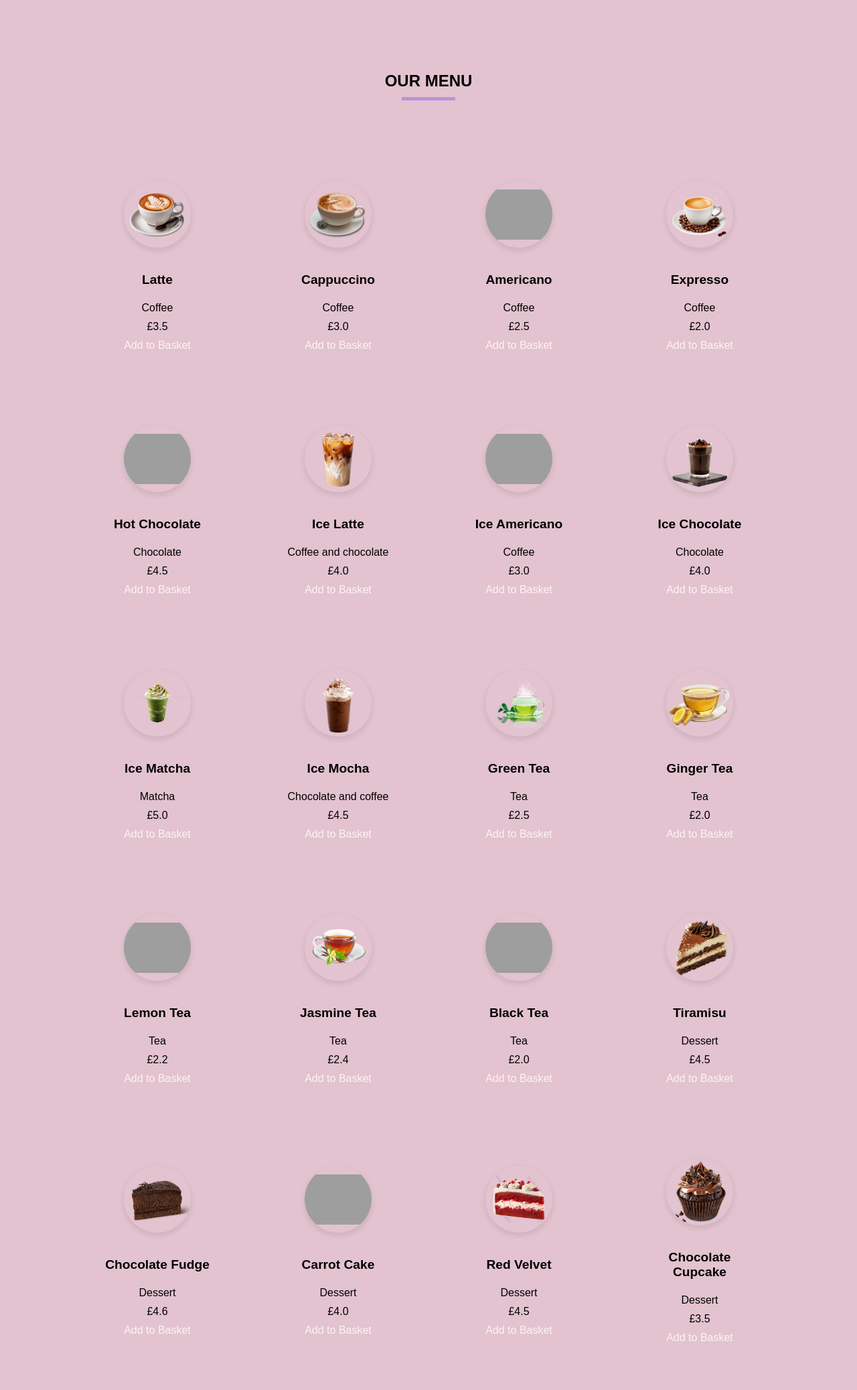
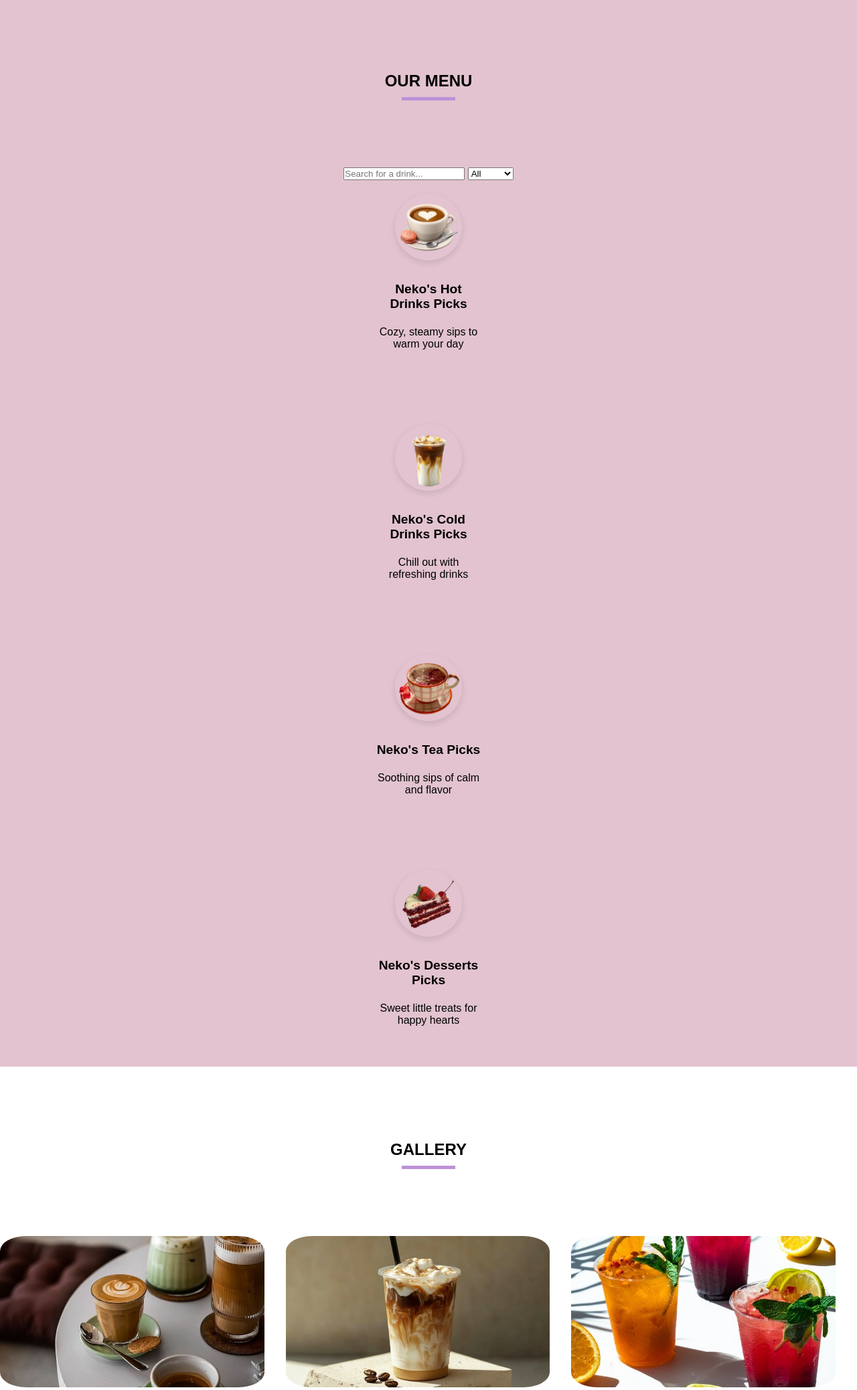
Before and after one commit to HsuHsu18/nekocafe, a Flask app: page / in a window 1280 px wide. Shown: the part 1497-3573 px from the top of the page at 67% size. Run offline with Flask 3, Linux system fonts and the light colour scheme; some web fonts are replaced; grey boxes are pictures that could not be loaded.

Commit message:
working relational database with product category

```diff
--- a/app.py
+++ b/app.py
@@ -1,6 +1,6 @@
 from flask import Flask, render_template, session, redirect, url_for, request
 from flask_sqlalchemy import SQLAlchemy
-from models import db, MenuItem, BasketItem
+from models import db, MenuItem, BasketItem, ProductTypes
 
 app = Flask(__name__)
 app.secret_key = 'supersecretkey'  # Required for sessions
@@ -13,15 +13,13 @@ app.config['SQLALCHEMY_TRACK_MODIFICATIONS'] = False
 # db = SQLAlchemy()
 db.init_app(app)
 
-# # MenuItem model
 # class MenuItem(db.Model):
 #     id = db.Column(db.Integer, primary_key=True)
-#     name = db.Column(db.String(100))
-#     price = db.Column(db.Float)
-#     description = db.Column(db.String(200))
+#     name = db.Column(db.String(100), nullable=False)
+#     description = db.Column(db.Text)
+#     price = db.Column(db.Float, nullable=False)
+#     image_url = db.Column(db.String(255), nullable=False)
 #     category = db.Column(db.String(50))
-#     image_url = db.Column(db.String(100))  # e.g. images/1.png
-#     carbon_impact = db.Column(db.Float)
 
 with app.app_context():
     db.create_all()  # Create all tables if they don't exist
@@ -31,7 +29,8 @@ with app.app_context():
 def index():
     menu_items_py = MenuItem.query.all()  # Fetch all menu items
     print(menu_items_py)  # Debugging line to check the fetched items
-    return render_template('index.html', menu_items = menu_items_py)
+    product_types = ProductTypes.query.all()  # Fetch all product types
+    return render_template('index.html', menu_items = menu_items_py, product_types=product_types)
 
 # Add item to the basket
 @app.route('/add_to_basket/<int:item_id>')
--- a/static/styles/defaults.css
+++ b/static/styles/defaults.css
@@ -248,11 +248,10 @@ header .navbar {
     gap: 10px;
 }
 
-.menu-section .menu-list .menu-item .menu-image {
+.menu-image {
     width: 100px;
     height: 100px;
-    object-fit: cover;
-    border-radius: 50%; /* Circular image */
+    border-radius: 50%;
     box-shadow: 0 4px 10px rgba(0, 0, 0, 0.1);
     margin-bottom: 15px;
     object-fit: contain;
@@ -269,21 +268,56 @@ header .navbar {
 }
 
 /* Menu details  */
-.menu-details {
-    display: none;
-    margin-top: 10px;
-    text-align: left;
+.menu-section {
+    padding: 60px 20px;
+    background: #e2c3cf;
+    text-align: center;
 }
 
-.menu-details ul {
-    padding-left: 0;
-    list-style: none;
-    font-size: 0.9rem;
+.menu-controls {
+    margin-bottom: 20px;
 }
 
-.menu-details li {
-    margin: 4px 0;
+.menu-list {
+    display: flex;
+    flex-direction: column;
+    gap: 40px;
+    align-items: center;
 }
+
+.menu-item {
+    display: flex;
+    flex-direction: column;
+    align-items: center;
+    width: 160px;
+    text-align: center;
+}
+
+.menu-image {
+    width: 100px;
+    height: 100px;
+    object-fit: contain;
+    border-radius: 50%;
+    box-shadow: 0 4px 10px rgba(0, 0, 0, 0.1);
+    margin-bottom: 10px;
+}
+
+.submenu-list {
+    display: none;
+    flex-wrap: wrap;
+    gap: 40px;
+    justify-content: center;
+    margin-top: 20px;
+}
+
+.submenu-list.show {
+    display: flex;
+}
+
+.toggle-title {
+    cursor: pointer;
+}
+
 
 /* Gallery section styling */
 .gallery-section {
--- a/templates/index.html
+++ b/templates/index.html
@@ -45,25 +45,44 @@
 
     <section class="menu-section" id="menu">
     <h2 class="section-title">Our Menu</h2>
-        <div class="section-content">
-            <ul class="menu-list">
-                {% for item in menu_items %}
-                <li class="menu-item">
+
+    <div class="menu-controls">
+        <input type="text" id="searchInput" placeholder="Search for a drink..." onkeyup="filterMenu()">
+        <select id="categoryFilter" onchange="filterMenu()">
+            <option value="all">All</option>
+            <option value="hot">Hot</option>
+            <option value="cold">Cold</option>
+            <option value="tea">Tea</option>
+            <option value="dessert">Dessert</option>
+        </select>
+    </div>
+
+    <!-- test -->
+    <div class="menu-list">
+        {% for category in product_types %}
+        <div class="menu-category">
+            <div class="menu-item toggle-title" onclick="toggleMenu('{{ category.id }}-list')">
+                <img src="{{ url_for('static', filename='images/categories/' + category.id|string + '.png') }}" alt="{{ category.category }}" class="menu-image">
+                <h3 class="name">Neko's {{ category.category }} Picks</h3>
+                <p class="text">{{ category.description }}</p>
+            </div>
+            <ul class="submenu-list" id="{{ category.id }}-list">
+                {% for item in category.menu_items %}
+                <li class="menu-item" data-name="{{ item.name | lower }}" data-category="{{ category.category }}">
                     <img src="{{ url_for('static', filename=item.image_url) }}" alt="{{ item.name }}" class="menu-image">
-                     <!-- Menu Name and Description -->
                     <h3 class="name">{{ item.name }}</h3>
                     <p class="description">{{ item.description }}</p>
-
-                     <!-- Menu Price -->
-                     <p class="price">£{{ item.price }}</p> <!-- Displaying the price dynamically -->
-
-                     <!-- Add to Basket Button -->
+                    <p class="price">£{{ item.price }}</p>
                     <a href="{{ url_for('add_to_basket', item_id=item.id) }}" class="button add-to-basket">Add to Basket</a>
                 </li>
                 {% endfor %}
             </ul>
         </div>
+        {% endfor %}
+    </div>
+    <!-- end test -->
 </section>
+
 
 
     <section class="gallery-section" id="gallery">
@@ -93,3 +112,12 @@
     </section>
 
 {% endblock %}
+
+{% block scripts %}
+<script>
+function toggleMenu(id) {
+    const submenu = document.getElementById(id);
+    submenu.classList.toggle('show');
+}
+</script>
+{% endblock %}
```
Also changed, not shown: models.py (+17 -0 lines), instance/nekocafe.sqlite3, static/images/categories/1.png (added), static/images/categories/2.png (added), static/images/categories/3.png (added), static/images/categories/4.png (added). Lines whose indentation alone changed are shown as unchanged.
